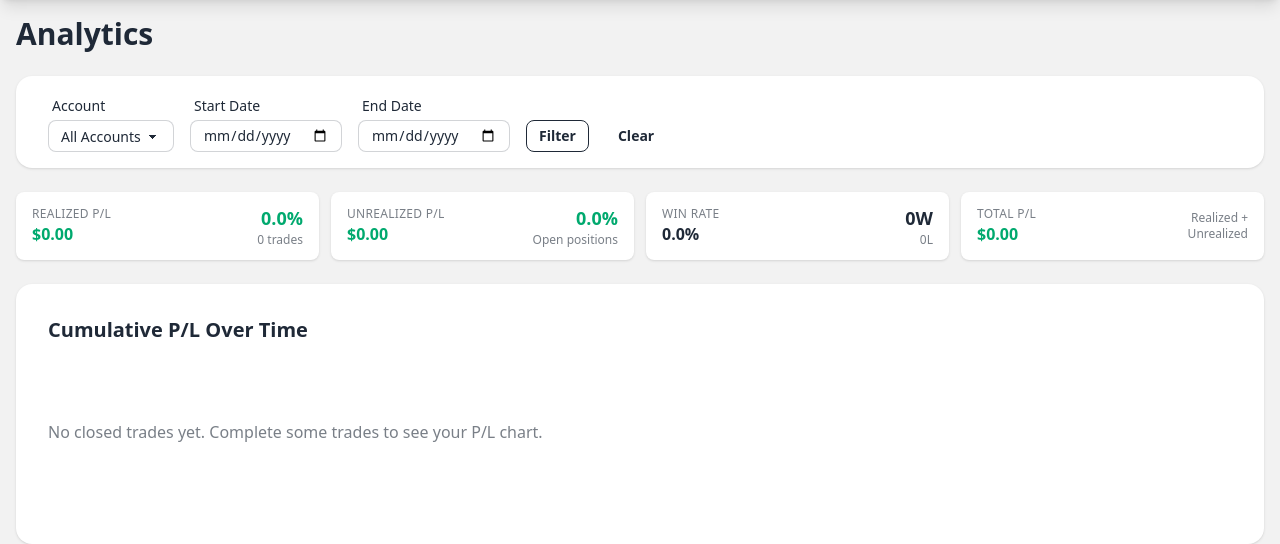
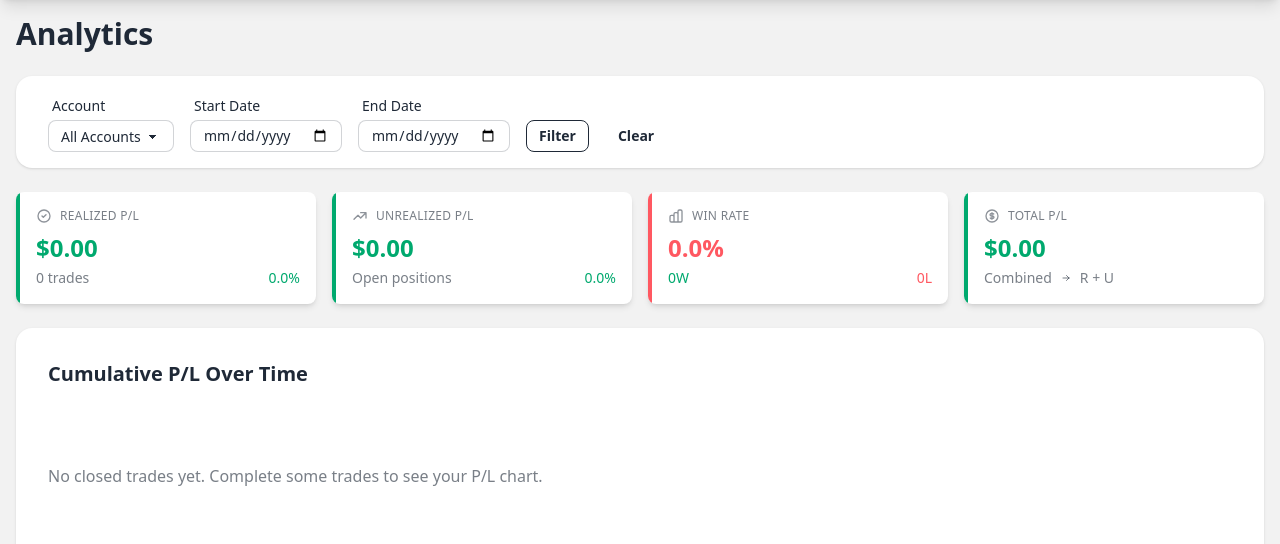
Before and after one commit to Collint25/PortfolioTracker, a FastAPI app: page /analytics/ in a window 1280 px wide. Shown: the part 68-612 px from the top of the page. Run offline with FastAPI, Linux system fonts and the light colour scheme; parts of the project's set-up code (start-up, migrations or seed data) failed here and were passed over; some libraries are stand-ins or nearby versions.

Commit message:
feat(templates): enhance P/L summary cards design with icons and improved layout

```diff
--- a/app/templates/partials/analytics_content.html
+++ b/app/templates/partials/analytics_content.html
@@ -1,60 +1,90 @@
-<!-- P/L Summary Cards - Compact horizontal layout -->
+<!-- P/L Summary Cards - Enhanced design with accent borders and icons -->
 {% set total_pl = metrics.summary.total_realized_pl + metrics.summary.total_unrealized_pl %}
 {% set realized_pct = (metrics.summary.total_realized_pl / total_pl * 100) if total_pl != 0 else 0 %}
 {% set unrealized_pct = (metrics.summary.total_unrealized_pl / total_pl * 100) if total_pl != 0 else 0 %}
+{% set win_rate_pct = metrics.summary.win_rate * 100 %}
 
-<div class="grid grid-cols-2 lg:grid-cols-4 gap-3 mb-6">
-    <div class="flex items-center gap-3 bg-base-100 shadow rounded-lg px-4 py-3">
-        <div class="flex-1">
-            <div class="text-xs text-base-content/60 uppercase tracking-wide">Realized P/L</div>
-            <div class="font-semibold {% if metrics.summary.total_realized_pl >= 0 %}text-success{% else %}text-error{% endif %}">
+<div class="grid grid-cols-2 lg:grid-cols-4 gap-4 mb-6">
+    <!-- Realized P/L Card -->
+    <div class="bg-base-100 shadow-md hover:shadow-lg transition-shadow rounded-lg overflow-hidden">
+        <div class="border-l-4 {% if metrics.summary.total_realized_pl >= 0 %}border-success{% else %}border-error{% endif %} p-4">
+            <div class="flex items-center gap-2 mb-2">
+                <svg class="w-4 h-4 text-base-content/50" fill="none" stroke="currentColor" viewBox="0 0 24 24">
+                    <path stroke-linecap="round" stroke-linejoin="round" stroke-width="2" d="M9 12l2 2 4-4m6 2a9 9 0 11-18 0 9 9 0 0118 0z"/>
+                </svg>
+                <span class="text-xs text-base-content/60 uppercase tracking-wide font-medium">Realized P/L</span>
+            </div>
+            <div class="text-2xl font-bold {% if metrics.summary.total_realized_pl >= 0 %}text-success{% else %}text-error{% endif %} mb-1">
                 ${{ "{:,.2f}".format(metrics.summary.total_realized_pl|float) }}
             </div>
-        </div>
-        <div class="text-right">
-            <div class="text-lg font-bold {% if metrics.summary.total_realized_pl >= 0 %}text-success{% else %}text-error{% endif %}">
-                {{ "{:.1f}".format(realized_pct|float) }}%
+            <div class="flex items-center justify-between text-sm">
+                <span class="text-base-content/60">{{ metrics.summary.total_trades }} trades</span>
+                <span class="font-medium {% if metrics.summary.total_realized_pl >= 0 %}text-success{% else %}text-error{% endif %}">
+                    {{ "{:.1f}".format(realized_pct|float) }}%
+                </span>
             </div>
-            <div class="text-xs text-base-content/60">{{ metrics.summary.total_trades }} trades</div>
         </div>
     </div>
 
-    <div class="flex items-center gap-3 bg-base-100 shadow rounded-lg px-4 py-3">
-        <div class="flex-1">
-            <div class="text-xs text-base-content/60 uppercase tracking-wide">Unrealized P/L</div>
-            <div class="font-semibold {% if metrics.summary.total_unrealized_pl >= 0 %}text-success{% else %}text-error{% endif %}">
+    <!-- Unrealized P/L Card -->
+    <div class="bg-base-100 shadow-md hover:shadow-lg transition-shadow rounded-lg overflow-hidden">
+        <div class="border-l-4 {% if metrics.summary.total_unrealized_pl >= 0 %}border-success{% else %}border-error{% endif %} p-4">
+            <div class="flex items-center gap-2 mb-2">
+                <svg class="w-4 h-4 text-base-content/50" fill="none" stroke="currentColor" viewBox="0 0 24 24">
+                    <path stroke-linecap="round" stroke-linejoin="round" stroke-width="2" d="M13 7h8m0 0v8m0-8l-8 8-4-4-6 6"/>
+                </svg>
+                <span class="text-xs text-base-content/60 uppercase tracking-wide font-medium">Unrealized P/L</span>
+            </div>
+            <div class="text-2xl font-bold {% if metrics.summary.total_unrealized_pl >= 0 %}text-success{% else %}text-error{% endif %} mb-1">
                 ${{ "{:,.2f}".format(metrics.summary.total_unrealized_pl|float) }}
             </div>
-        </div>
-        <div class="text-right">
-            <div class="text-lg font-bold {% if metrics.summary.total_unrealized_pl >= 0 %}text-success{% else %}text-error{% endif %}">
-                {{ "{:.1f}".format(unrealized_pct|float) }}%
+            <div class="flex items-center justify-between text-sm">
+                <span class="text-base-content/60">Open positions</span>
+                <span class="font-medium {% if metrics.summary.total_unrealized_pl >= 0 %}text-success{% else %}text-error{% endif %}">
+                    {{ "{:.1f}".format(unrealized_pct|float) }}%
+                </span>
             </div>
-            <div class="text-xs text-base-content/60">Open positions</div>
         </div>
     </div>
 
-    <div class="flex items-center gap-3 bg-base-100 shadow rounded-lg px-4 py-3">
-        <div class="flex-1">
-            <div class="text-xs text-base-content/60 uppercase tracking-wide">Win Rate</div>
-            <div class="font-semibold">{{ "{:.1f}".format(metrics.summary.win_rate * 100) }}%</div>
-        </div>
-        <div class="text-right">
-            <div class="text-lg font-bold">{{ metrics.summary.winning_trades }}W</div>
-            <div class="text-xs text-base-content/60">{{ metrics.summary.losing_trades }}L</div>
+    <!-- Win Rate Card -->
+    <div class="bg-base-100 shadow-md hover:shadow-lg transition-shadow rounded-lg overflow-hidden">
+        <div class="border-l-4 {% if win_rate_pct >= 60 %}border-success{% elif win_rate_pct >= 40 %}border-warning{% else %}border-error{% endif %} p-4">
+            <div class="flex items-center gap-2 mb-2">
+                <svg class="w-4 h-4 text-base-content/50" fill="none" stroke="currentColor" viewBox="0 0 24 24">
+                    <path stroke-linecap="round" stroke-linejoin="round" stroke-width="2" d="M9 19v-6a2 2 0 00-2-2H5a2 2 0 00-2 2v6a2 2 0 002 2h2a2 2 0 002-2zm0 0V9a2 2 0 012-2h2a2 2 0 012 2v10m-6 0a2 2 0 002 2h2a2 2 0 002-2m0 0V5a2 2 0 012-2h2a2 2 0 012 2v14a2 2 0 01-2 2h-2a2 2 0 01-2-2z"/>
+                </svg>
+                <span class="text-xs text-base-content/60 uppercase tracking-wide font-medium">Win Rate</span>
+            </div>
+            <div class="text-2xl font-bold {% if win_rate_pct >= 60 %}text-success{% elif win_rate_pct >= 40 %}text-warning{% else %}text-error{% endif %} mb-1">
+                {{ "{:.1f}".format(win_rate_pct) }}%
+            </div>
+            <div class="flex items-center justify-between text-sm">
+                <span class="text-success font-medium">{{ metrics.summary.winning_trades }}W</span>
+                <span class="text-error font-medium">{{ metrics.summary.losing_trades }}L</span>
+            </div>
         </div>
     </div>
 
-    <div class="flex items-center gap-3 bg-base-100 shadow rounded-lg px-4 py-3">
-        <div class="flex-1">
-            <div class="text-xs text-base-content/60 uppercase tracking-wide">Total P/L</div>
-            <div class="font-semibold {% if total_pl >= 0 %}text-success{% else %}text-error{% endif %}">
+    <!-- Total P/L Card -->
+    <div class="bg-base-100 shadow-md hover:shadow-lg transition-shadow rounded-lg overflow-hidden">
+        <div class="border-l-4 {% if total_pl >= 0 %}border-success{% else %}border-error{% endif %} p-4">
+            <div class="flex items-center gap-2 mb-2">
+                <svg class="w-4 h-4 text-base-content/50" fill="none" stroke="currentColor" viewBox="0 0 24 24">
+                    <path stroke-linecap="round" stroke-linejoin="round" stroke-width="2" d="M12 8c-1.657 0-3 .895-3 2s1.343 2 3 2 3 .895 3 2-1.343 2-3 2m0-8c1.11 0 2.08.402 2.599 1M12 8V7m0 1v8m0 0v1m0-1c-1.11 0-2.08-.402-2.599-1M21 12a9 9 0 11-18 0 9 9 0 0118 0z"/>
+                </svg>
+                <span class="text-xs text-base-content/60 uppercase tracking-wide font-medium">Total P/L</span>
+            </div>
+            <div class="text-2xl font-bold {% if total_pl >= 0 %}text-success{% else %}text-error{% endif %} mb-1">
                 ${{ "{:,.2f}".format(total_pl|float) }}
             </div>
-        </div>
-        <div class="text-right">
-            <div class="text-xs text-base-content/60">Realized +</div>
-            <div class="text-xs text-base-content/60">Unrealized</div>
+            <div class="flex items-center gap-2 text-sm text-base-content/60">
+                <span>Combined</span>
+                <svg class="w-3 h-3" fill="none" stroke="currentColor" viewBox="0 0 24 24">
+                    <path stroke-linecap="round" stroke-linejoin="round" stroke-width="2" d="M13 7l5 5m0 0l-5 5m5-5H6"/>
+                </svg>
+                <span>R + U</span>
+            </div>
         </div>
     </div>
 </div>
```
